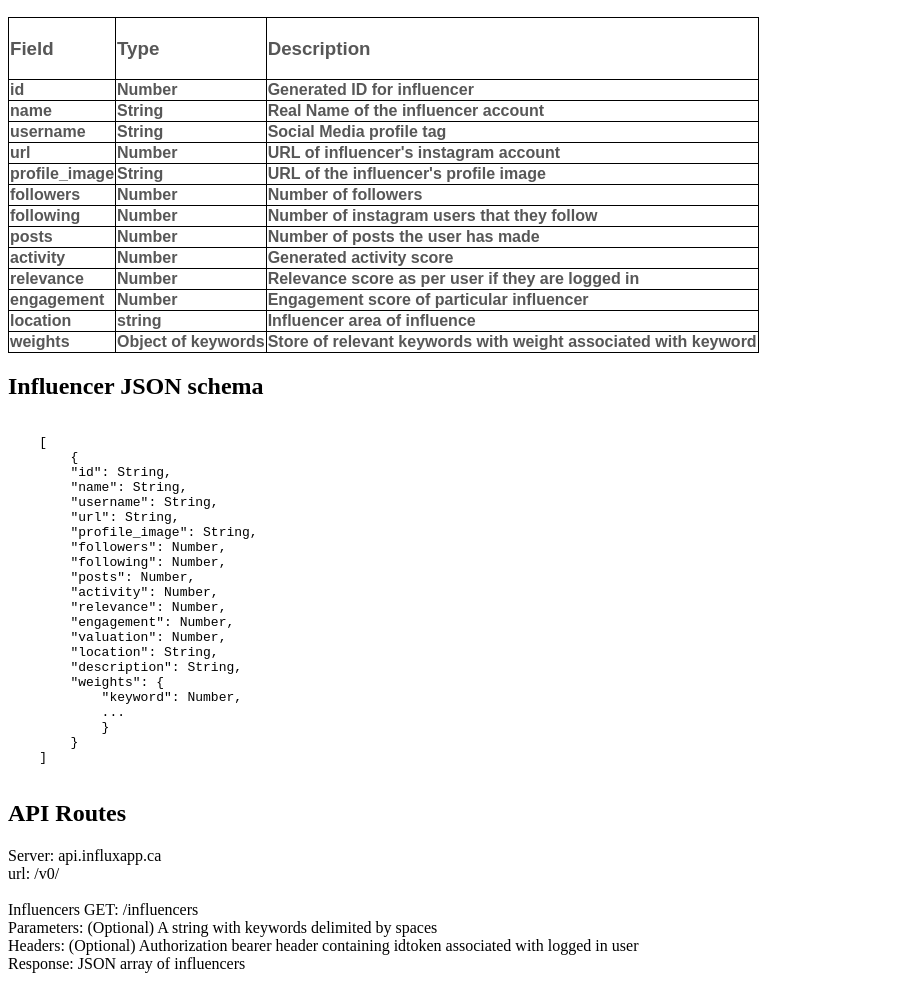
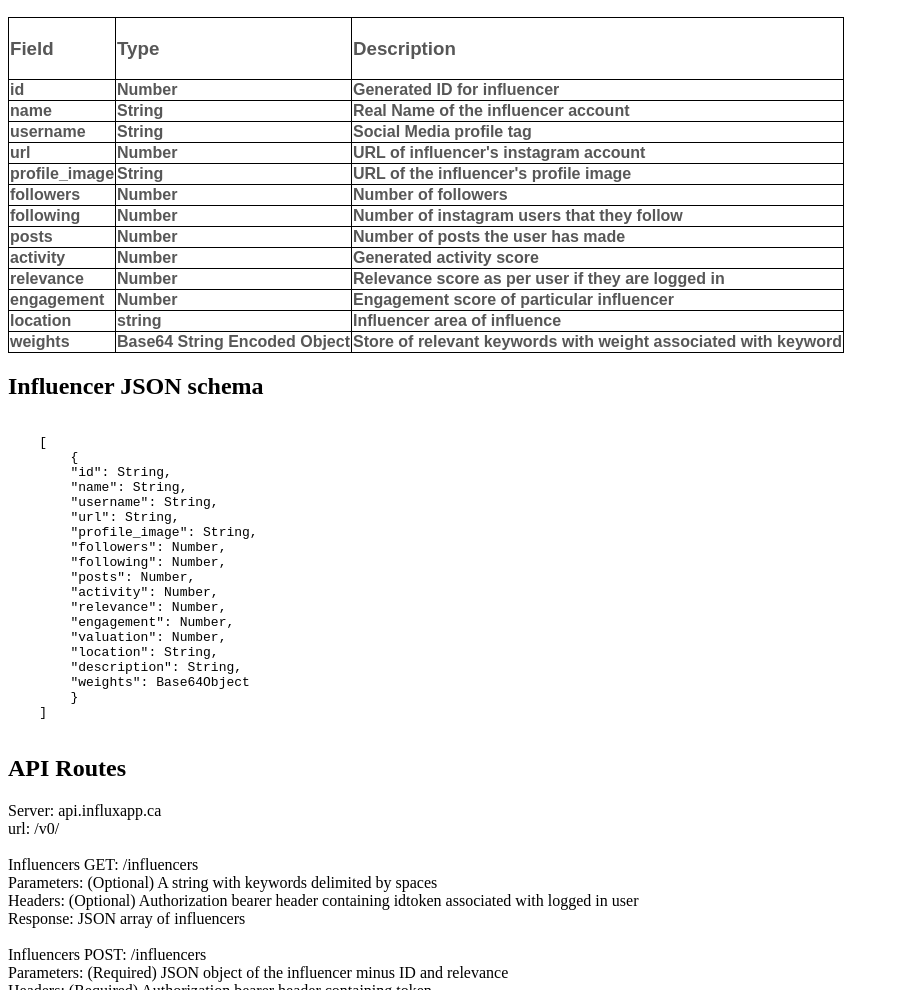
Before and after one commit to TRACE-InfluX/influx-express, a website: page docs/index.html in a window 1280 px wide. Shown: the part 110-1100 px from the top of the page, without its empty margins (0-899 px from the left). Drawn offline with Linux system fonts and the light colour scheme.

Commit message:
weights as b64

```diff
--- a/docs/index.html
+++ b/docs/index.html
@@ -90,7 +90,7 @@
     </tr>
     <tr>
         <th>weights</th>
-        <th>Object of keywords</th>
+        <th>Base64 String Encoded Object</th>
         <th>Store of relevant keywords with weight associated with keyword</th>
         </tr>
 </table>
@@ -115,10 +115,7 @@
         "valuation": Number,
         "location": String,
         "description": String,
-        "weights": {
-            "keyword": Number,
-            ...
-            }
+        "weights": Base64Object
         }
     ]
     </code>
--- a/routes/influencers.js
+++ b/routes/influencers.js
@@ -52,7 +52,7 @@ router.post('/',
       "activity": Number(),
       "engagement": Number(),
       "valuation": Number(),
-      "weights": {}
+      "weights": String()
     }
 
     const errors = check_for_errors(req.body, required)
```
